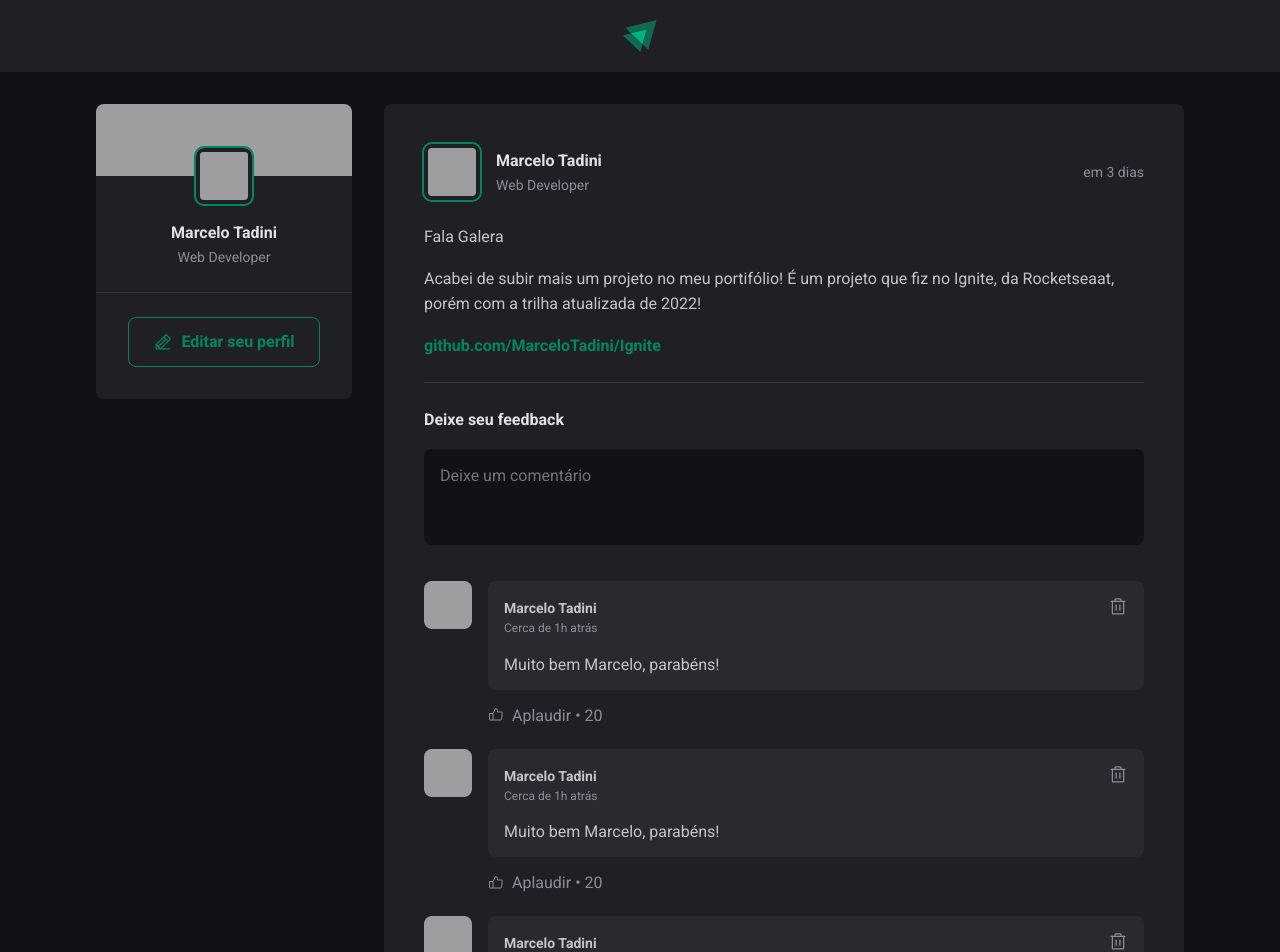
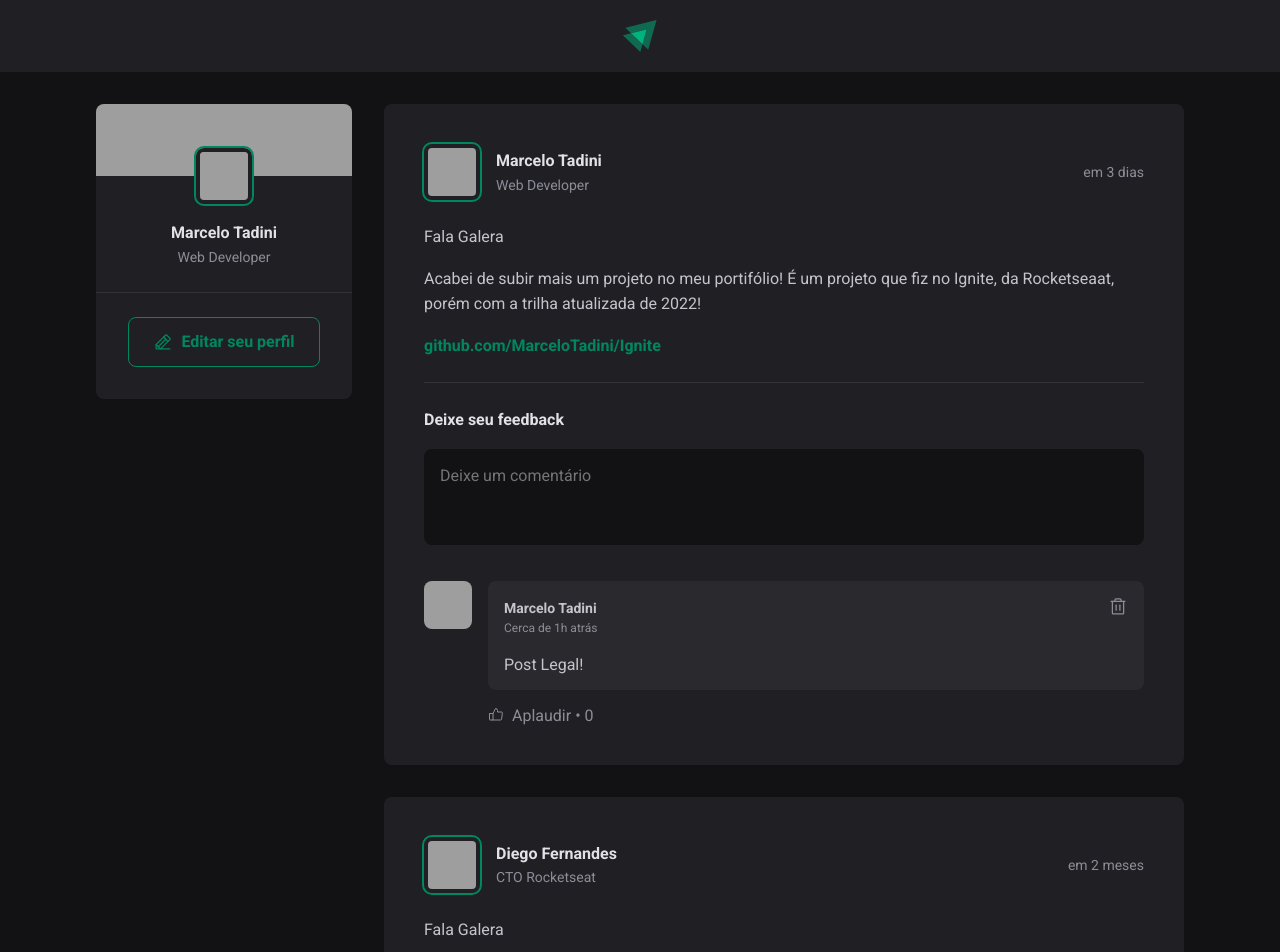
Before and after one commit to MarceloTadini/FudamentosReact, a React (Vite) app: page / in a window 1280 px wide. Shown: the top 952 px of the page. Built offline with nearby package versions, Linux system fonts and the light colour scheme; grey boxes are pictures that could not be loaded.

Commit message:
Comments and Delete Comments done!

```diff
--- a/src/App.jsx
+++ b/src/App.jsx
@@ -52,6 +52,7 @@
           {posts.map(post =>{
             return (
               <Post
+                key={post.id}
                 author={post.author}
                 content={post.content}
                 publishedAt={post.publishedAt}
--- a/src/components/Comment.jsx
+++ b/src/components/Comment.jsx
@@ -1,8 +1,21 @@
 import style from './Comment.module.css'
 import {ThumbsUp, Trash} from 'phosphor-react'
 import { Avatar } from './Avatar'
+import { useState } from 'react'
 
-export function Comment(){
+export function Comment({content, onDeleteComment}){
+
+    const [counter, setCounter] = useState(0);
+
+    function handleLikeComment(){
+        setCounter(counter + 1);
+        console.log(counter)
+    }
+
+    function handleDeleteComment(){
+        onDeleteComment(content);
+    }
+
     return(
         <div className={style.comment}>
             <Avatar hasBorder={false} src="https://github.com/diego3g.png" />
@@ -14,17 +27,17 @@
                             <strong>Marcelo Tadini</strong>
                             <time title="Publicado 10 de agosto as 11:56" dateTime='2022/08/10 11:56'>Cerca de 1h atrás</time>
                         </div>
-                        <button title='Deletar comentário'>
+                        <button onClick={handleDeleteComment} title='Deletar comentário'>
                             <Trash size={20}/>
                         </button>
                     </header>
-                    <p>Muito bem Marcelo, parabéns!</p>
+                    <p>{content}</p>
                 </div>
 
                 <footer>
-                    <button>
+                    <button onClick={handleLikeComment}>
                         <ThumbsUp/>
-                        Aplaudir <span>20</span>
+                        Aplaudir <span>{counter}</span>
                     </button>
                 </footer>
             </div>
--- a/src/components/Post.jsx
+++ b/src/components/Post.jsx
@@ -4,9 +4,14 @@
 
 import {Comment} from './Comment'
 import { Avatar } from './Avatar'
-import is from 'date-fns/esm/locale/is/index.js'
+import { useState } from 'react'
+
 
 export function Post({ author, publishedAt, content}){
+
+    const [comments, setComments] = useState(['Post Legal!'])
+
+    const [newCommentText, setNewCommentText] = useState('')
 
     const publishedDateFormat = format(publishedAt, "d 'de' LLLL 'às' HH:mm'h'", {
         locale: ptBR,
@@ -16,6 +21,26 @@
         locale: ptBR,
         addSuffix: true
     })
+
+    function handleCreateNewComment(){
+        event.preventDefault()
+
+        setComments([...comments, newCommentText])
+        setNewCommentText('')
+    }
+
+    function handleNewCommentChange(){
+        setNewCommentText(event.target.value)
+    }
+
+    function deleteComment(commentToDelete){
+        const commentsWithoutDeletedOne = comments.filter( comment =>
+            {
+                return comment !== commentToDelete
+        })
+
+        setComments(commentsWithoutDeletedOne)
+    }
 
     return(
         <article className={style.post}>
@@ -33,25 +58,31 @@
             <div className={style.content}>
                 {content.map(line =>{
                     if(line.type === 'paragraph'){
-                        return <p>{line.content}</p>
+                        return <p key={line.content}>{line.content}</p>
                     } else if (line.type === 'link'){
-                        return <p><a href="">{line.content}</a></p>
+                        return <p key={line.content}><a href="">{line.content}</a></p>
                     }
                 })}
             </div>
 
-            <form className={style.commentForm}>
+            <form onSubmit={handleCreateNewComment} className={style.commentForm}>
                 <strong>Deixe seu feedback</strong>
-                <textarea placeholder='Deixe um comentário'/>
+                <textarea
+                     name='comment'
+                     placeholder='Deixe um comentário'
+                     value={newCommentText}
+                     onChange={handleNewCommentChange}
+                />
+
                 <footer>
                     <button type='submit'>Publicar</button>
                 </footer>
             </form>
 
             <div className={style.commentList}>
-                <Comment/>
-                <Comment/>
-                <Comment/>
+                {comments.map(comment =>{
+                    return <Comment key={comment} content={comment} onDeleteComment={deleteComment}/>
+                })}
             </div>
         </article>
     )
```
